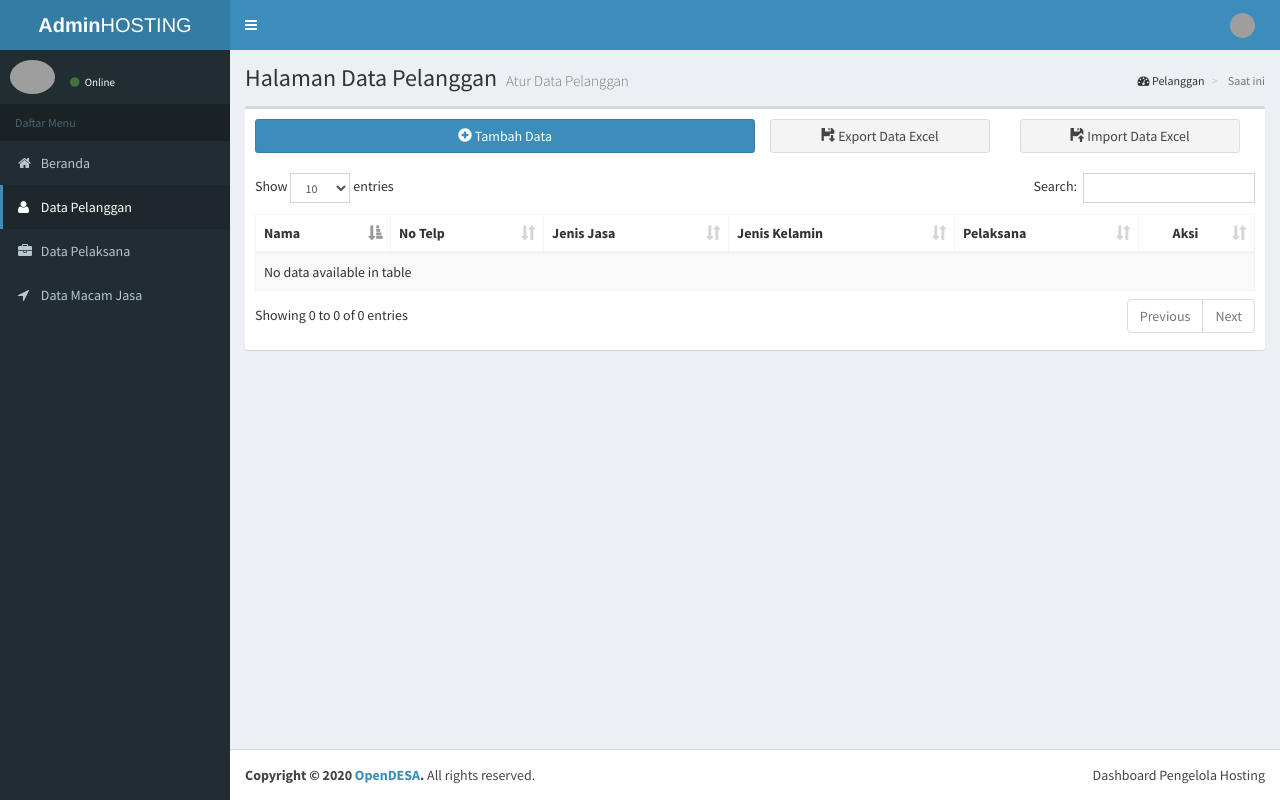
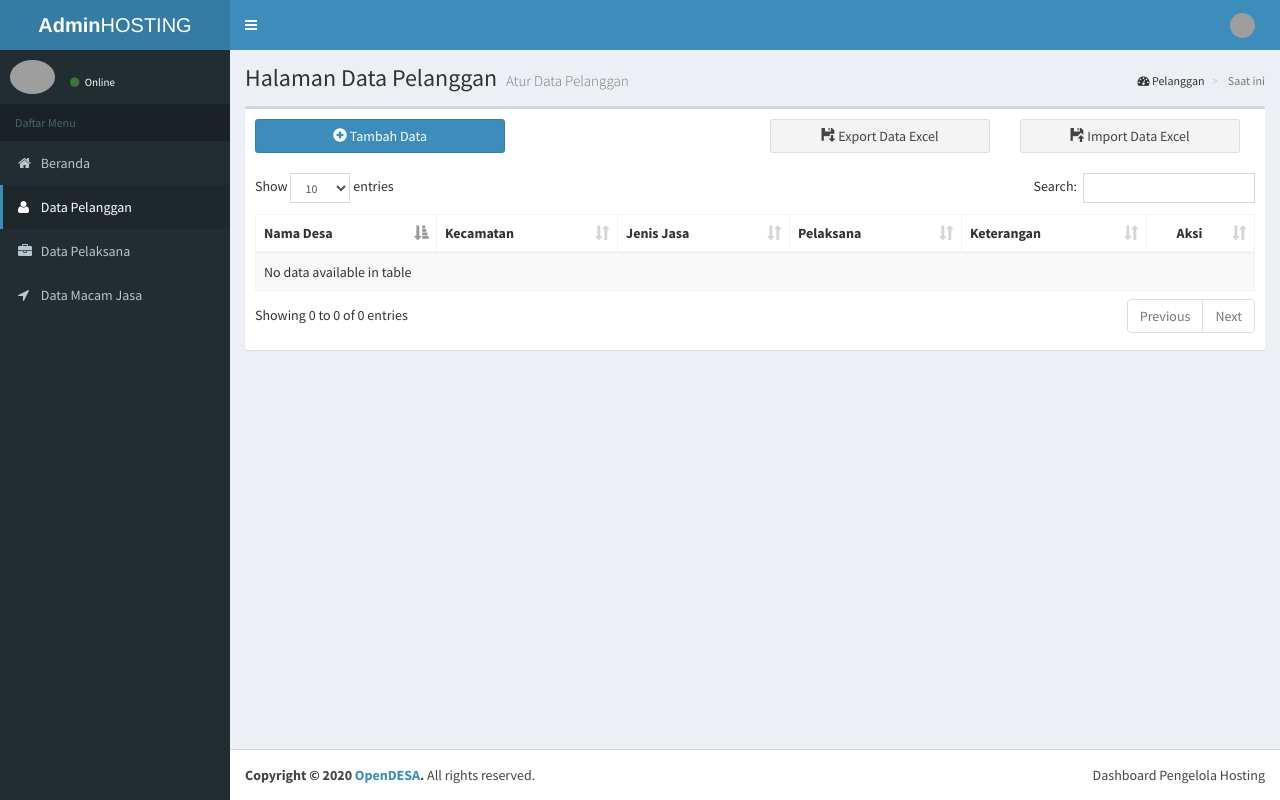
Before and after one commit to roaddee/adminho, a CodeIgniter app: page /Pelanggan in a window 1280 px wide. Run offline with CodeIgniter, Linux system fonts and the light colour scheme; a user stored in the database is signed in; data comes from the database, SQL or seed files in the repository; data that the repository does not hold is empty; grey boxes are pictures that could not be loaded.

Commit message:
perbaikan pelanggan

```diff
--- a/application/controllers/Pelanggan.php
+++ b/application/controllers/Pelanggan.php
@@ -19,7 +19,7 @@ class Pelanggan extends AUTH_Controller {
 		$data['judul'] = "Data Pelanggan";
 		$data['deskripsi'] = "Atur Data Pelanggan";
 
-		$data['modal_tambah_pelanggan'] = show_my_modal('modals/modal_tambah_Pelanggan', 'tambah-Pelanggan', $data);
+		$data['modal_tambah_pelanggan'] = show_my_modal('modals/modal_tambah_Pelanggan', 'tambah-pelanggan', $data);
 
 		$this->template->views('pelanggan/home', $data);
 	}
@@ -31,9 +31,26 @@ class Pelanggan extends AUTH_Controller {
 
 	public function prosesTambah() {
 		$this->form_validation->set_rules('nama', 'Nama', 'trim|required');
+		$this->form_validation->set_rules('kecamatan', 'Kecamatan', 'trim|required');
+		$this->form_validation->set_rules('kabupaten', 'Kabupaten', 'trim|required');
+		$this->form_validation->set_rules('provinsi', 'Provinsi', 'trim|required');
+		$this->form_validation->set_rules('namakontak', 'Nama Kontak', 'trim|required');
+		$this->form_validation->set_rules('hpkontak', 'Nomor HP', 'trim|required');
+		$this->form_validation->set_rules('domain', 'Nama Domain', 'trim|required');
+		$this->form_validation->set_rules('alamat_cpanel', 'Alamat cPanel', 'trim|valid_url');
+		$this->form_validation->set_rules('uname_cpanel', 'User Name cPanel', 'trim|required');
+		$this->form_validation->set_rules('pwd_cpanel', 'Password cPanel', 'trim|required');
+		$this->form_validation->set_rules('pwd_admin', 'Password Admin', 'trim|required');
 		$this->form_validation->set_rules('jasa', 'Jasa', 'trim|required');
-		$this->form_validation->set_rules('jk', 'Jenis Kelamin', 'trim|required');
+		$this->form_validation->set_rules('rupiah', 'Bayar', 'trim|required');
+		$this->form_validation->set_rules('tgl_mulai', 'Tanggal Mulai', 'trim|required');
+		$this->form_validation->set_rules('tgl_akhir', 'Tanggal Akhir', 'trim|required');
+		$this->form_validation->set_rules('tgl_update', 'Tanggal Update', 'trim|required');
+		$this->form_validation->set_rules('update_ke', 'Update Ke', 'trim|required');
+		$this->form_validation->set_rules('sisa_update', 'Sisa Update', 'trim|required');
 		$this->form_validation->set_rules('pelaksana', 'Pelaksana', 'trim|required');
+		$this->form_validation->set_rules('tempat_hosting', 'Tempat Hosting', 'trim|required');
+		$this->form_validation->set_rules('keterangan', 'Keterangan', 'trim|required');
 
 		$data = $this->input->post();
 		if ($this->form_validation->run() == TRUE) {
@@ -67,9 +84,26 @@ class Pelanggan extends AUTH_Controller {
 
 	public function prosesUpdate() {
 		$this->form_validation->set_rules('nama', 'Nama', 'trim|required');
+		$this->form_validation->set_rules('kecamatan', 'Kecamatan', 'trim|required');
+		$this->form_validation->set_rules('kabupaten', 'Kabupaten', 'trim|required');
+		$this->form_validation->set_rules('provinsi', 'Provinsi', 'trim|required');
+		$this->form_validation->set_rules('namakontak', 'Nama Kontak', 'trim|required');
+		$this->form_validation->set_rules('hpkontak', 'Nomor HP', 'trim|required');
+		$this->form_validation->set_rules('domain', 'Nama Domain', 'trim|required');
+		$this->form_validation->set_rules('alamat_cpanel', 'Alamat cPanel', 'trim|required');
+		$this->form_validation->set_rules('uname_cpanel', 'User Name cPanel', 'trim|required');
+		$this->form_validation->set_rules('pwd_cpanel', 'Password cPanel', 'trim|required');
+		$this->form_validation->set_rules('pwd_admin', 'Password Admin', 'trim|required');
 		$this->form_validation->set_rules('jasa', 'Jasa', 'trim|required');
-		$this->form_validation->set_rules('jk', 'Jenis Kelamin', 'trim|required');
+		$this->form_validation->set_rules('rupiah', 'Bayar', 'trim|required');
+		$this->form_validation->set_rules('tgl_mulai', 'Tanggal Mulai', 'trim|required');
+		$this->form_validation->set_rules('tgl_akhir', 'Tanggal Akhir', 'trim|required');
+		$this->form_validation->set_rules('tgl_update', 'Tanggal Update', 'trim|required');
+		$this->form_validation->set_rules('update_ke', 'Update Ke', 'trim|required');
+		$this->form_validation->set_rules('sisa_update', 'Sisa Update', 'trim|required');
 		$this->form_validation->set_rules('pelaksana', 'Pelaksana', 'trim|required');
+		$this->form_validation->set_rules('tempat_hosting', 'Tempat Hosting', 'trim|required');
+		$this->form_validation->set_rules('keterangan', 'Keterangan', 'trim|required');
 
 		$data = $this->input->post();
 		if ($this->form_validation->run() == TRUE) {
--- a/application/models/M_pelanggan.php
+++ b/application/models/M_pelanggan.php
@@ -11,7 +11,12 @@ class M_pelanggan extends CI_Model {
 	}
 
 	public function select_all() {
-		$sql = " SELECT pelanggan.id AS id, pelanggan.nama AS pelanggan, pelanggan.telp AS telp, jasa.nama AS jasa, kelamin.nama AS kelamin, pelaksana.nama AS pelaksana FROM pelanggan, jasa, kelamin, pelaksana WHERE pelanggan.id_kelamin = kelamin.id AND pelanggan.id_pelaksana = pelaksana.id AND pelanggan.id_jasa = jasa.id";
+		$sql = "SELECT pelanggan.id AS id, pelanggan.nama AS pelanggan, pelanggan.kecamatan AS kecamatan, ";
+		$sql = $sql . "pelanggan.kabupaten AS kabupaten, pelanggan.provinsi AS provinsi, ";
+		$sql = $sql . "namakontak, hpkontak, domain, alamat_cpanel, uname_cpanel, pwd_cpanel, pwd_admin, ";
+		$sql = $sql . "jasa.nama AS jasa, rupiah, tgl_mulai, tgl_akhir, tgl_update, update_ke, ";
+		$sql = $sql . "update_ke, sisa_update, pelaksana.nama AS pelaksana, tempat_hosting, keterangan ";
+		$sql = $sql . "FROM pelanggan, jasa, kelamin, pelaksana WHERE pelanggan.id_pelaksana = pelaksana.id AND pelanggan.id_jasa = jasa.id";
 
 		$data = $this->db->query($sql);
 
--- a/application/views/modals/modal_tambah_pelanggan.php
+++ b/application/views/modals/modal_tambah_pelanggan.php
@@ -1,26 +1,26 @@
 <div class="col-md-offset-1 col-md-10 col-md-offset-1 well">
   <div class="form-msg"></div>
   <button type="button" class="close" data-dismiss="modal" aria-label="Close"><span aria-hidden="true">&times;</span></button>
-  <h3 style="display:block; text-align:center;">Tambah Data Pegawai</h3>
+  <h3 style="display:block; text-align:center;">Tambah Data pelanggan</h3>
 
-  <form id="form-tambah-pegawai" method="POST">
+  <form id="form-tambah-pelanggan" method="POST">
     <div class="input-group form-group">
       <span class="input-group-addon" id="sizing-addon2">
         <i class="glyphicon glyphicon-user"></i>
       </span>
-      <input type="text" class="form-control" placeholder="Nama" name="nama" aria-describedby="sizing-addon2">
+      <input type="text" class="form-control" placeholder="Nama Desa" name="nama" aria-describedby="sizing-addon2">
     </div>
     <div class="input-group form-group">
       <span class="input-group-addon" id="sizing-addon2">
         <i class="glyphicon glyphicon-phone-alt"></i>
       </span>
-      <input type="text" class="form-control" placeholder="Nomor Telepon" name="telp" aria-describedby="sizing-addon2">
+      <input type="text" class="form-control" placeholder="Kecamatan" name="kecamatan" aria-describedby="sizing-addon2">
     </div>
     <div class="input-group form-group">
       <span class="input-group-addon" id="sizing-addon2">
         <i class="glyphicon glyphicon-home"></i>
       </span>
-      <select name="jasa" class="form-control select2" aria-describedby="sizing-addon2">
+      <select name="jasa" class="form-control select2" aria-describedby="sizing-addon2" style="width: 100%">
         <?php
         foreach ($dataJasa as $jasa) {
           ?>
@@ -32,7 +32,8 @@
         ?>
       </select>
     </div>
-    <div class="input-group form-group" style="display: inline-block;">
+
+<!--     <div class="input-group form-group" style="display: inline-block;">
       <span class="input-group-addon" id="sizing-addon2">
       <i class="glyphicon glyphicon-tag"></i>
       </span>
@@ -45,16 +46,17 @@
       <label for="perempuan">Perempuan</label>
         </span>
     </div>
+ -->
     <div class="input-group form-group">
       <span class="input-group-addon" id="sizing-addon2">
         <i class="glyphicon glyphicon-briefcase"></i>
       </span>
       <select name="pelanggan" class="form-control select2"  aria-describedby="sizing-addon2" style="width: 100%">
         <?php
-        foreach ($dataPelanggan as $pelanggan) {
+        foreach ($dataPelaksana as $pelaksana) {
           ?>
-          <option value="<?php echo $pelanggan->id; ?>">
-            <?php echo $pelanggan->nama; ?>
+          <option value="<?php echo $pelaksana->id; ?>">
+            <?php echo $pelaksana->nama; ?>
           </option>
           <?php
         }
--- a/application/views/modals/modal_update_pelanggan.php
+++ b/application/views/modals/modal_update_pelanggan.php
@@ -1,8 +1,8 @@
 <div class="col-md-offset-1 col-md-10 col-md-offset-1 well">
   <div class="form-msg"></div>
   <button type="button" class="close" data-dismiss="modal" aria-label="Close"><span aria-hidden="true">&times;</span></button>
-  <h3 style="display:block; text-align:center;">Update Data Pegawai</h3>
-      <form method="POST" id="form-update-pegawai">
+  <h3 style="display:block; text-align:center;">Update Data Pelanggan</h3>
+      <form method="POST" id="form-update-pelanggan">
         <input type="hidden" name="id" value="<?php echo $dataPegawai->id_pegawai; ?>">
         <div class="input-group form-group">
           <span class="input-group-addon" id="sizing-addon2">
@@ -14,7 +14,7 @@
           <span class="input-group-addon" id="sizing-addon2">
             <i class="glyphicon glyphicon-phone-alt"></i>
           </span>
-          <input type="text" class="form-control" placeholder="Nomor Telepon" name="telp" aria-describedby="sizing-addon2" value="<?php echo $dataPegawai->telp; ?>">
+          <input type="text" class="form-control" placeholder="Kecamatan" name="kecamatan" aria-describedby="sizing-addon2" value="<?php echo $dataPegawai->telp; ?>">
         </div>
         <div class="input-group form-group">
           <span class="input-group-addon" id="sizing-addon2">
--- a/application/views/pelanggan/home.php
+++ b/application/views/pelanggan/home.php
@@ -4,8 +4,11 @@
 
 <div class="box">
   <div class="box-header">
-    <div class="col-md-6" style="padding: 0;">
+    <div class="col-md-3" style="padding: 0;">
         <button class="form-control btn btn-primary" data-toggle="modal" data-target="#tambah-pelanggan"><i class="glyphicon glyphicon-plus-sign"></i> Tambah Data</button>
+    </div>
+    <div class="col-md-3">
+        <span></span>
     </div>
     <div class="col-md-3">
         <a href="<?php echo base_url('Pelanggan/export'); ?>" class="form-control btn btn-default"><i class="glyphicon glyphicon glyphicon-floppy-save"></i> Export Data Excel</a>
@@ -19,11 +22,11 @@
     <table id="list-data" class="table table-bordered table-striped">
       <thead>
         <tr>
-          <th>Nama</th>
-          <th>No Telp</th>
+          <th>Nama Desa</th>
+          <th>Kecamatan</th>
           <th>Jenis Jasa</th>
-          <th>Jenis Kelamin</th>
           <th>Pelaksana</th>
+          <th>Keterangan</th>
           <th style="text-align: center;">Aksi</th>
         </tr>
       </thead>
--- a/application/views/pelanggan/list_data.php
+++ b/application/views/pelanggan/list_data.php
@@ -3,10 +3,10 @@
     ?>
     <tr>
       <td style="min-width:230px;"><?php echo $pelanggan->pelanggan; ?></td>
-      <td><?php echo $pelanggan->telp; ?></td>
+      <td><?php echo $pelanggan->kecamatan; ?></td>
       <td><?php echo $pelanggan->jasa; ?></td>
-      <td><?php echo $pelanggan->kelamin; ?></td>
       <td><?php echo $pelanggan->pelaksana; ?></td>
+      <td><?php echo $pelanggan->keterangan; ?></td>
       <td class="text-center" style="min-width:230px;">
         <button class="btn btn-warning update-dataPelanggan" data-id="<?php echo $pelanggan->id; ?>"><i class="glyphicon glyphicon-repeat"></i> Update</button>
         <button class="btn btn-danger konfirmasiHapus-pelanggan" data-id="<?php echo $pelanggan->id; ?>" data-toggle="modal" data-target="#konfirmasiHapus"><i class="glyphicon glyphicon-remove-sign"></i> Delete</button>
--- a/assets/js/ajax.php
+++ b/assets/js/ajax.php
@@ -35,6 +35,7 @@
 		setTimeout(function() { $('.msg').fadeOut(1000); }, 3000);
 	}
 
+	//pelanggan
 	function tampilPelanggan() {
 		$.get('<?php echo base_url('Pelanggan/tampil'); ?>', function(data) {
 			MyTable.fnDestroy();
```
Also changed, not shown: system/language/english/form_validation_lang.php (+9 -9 lines).
